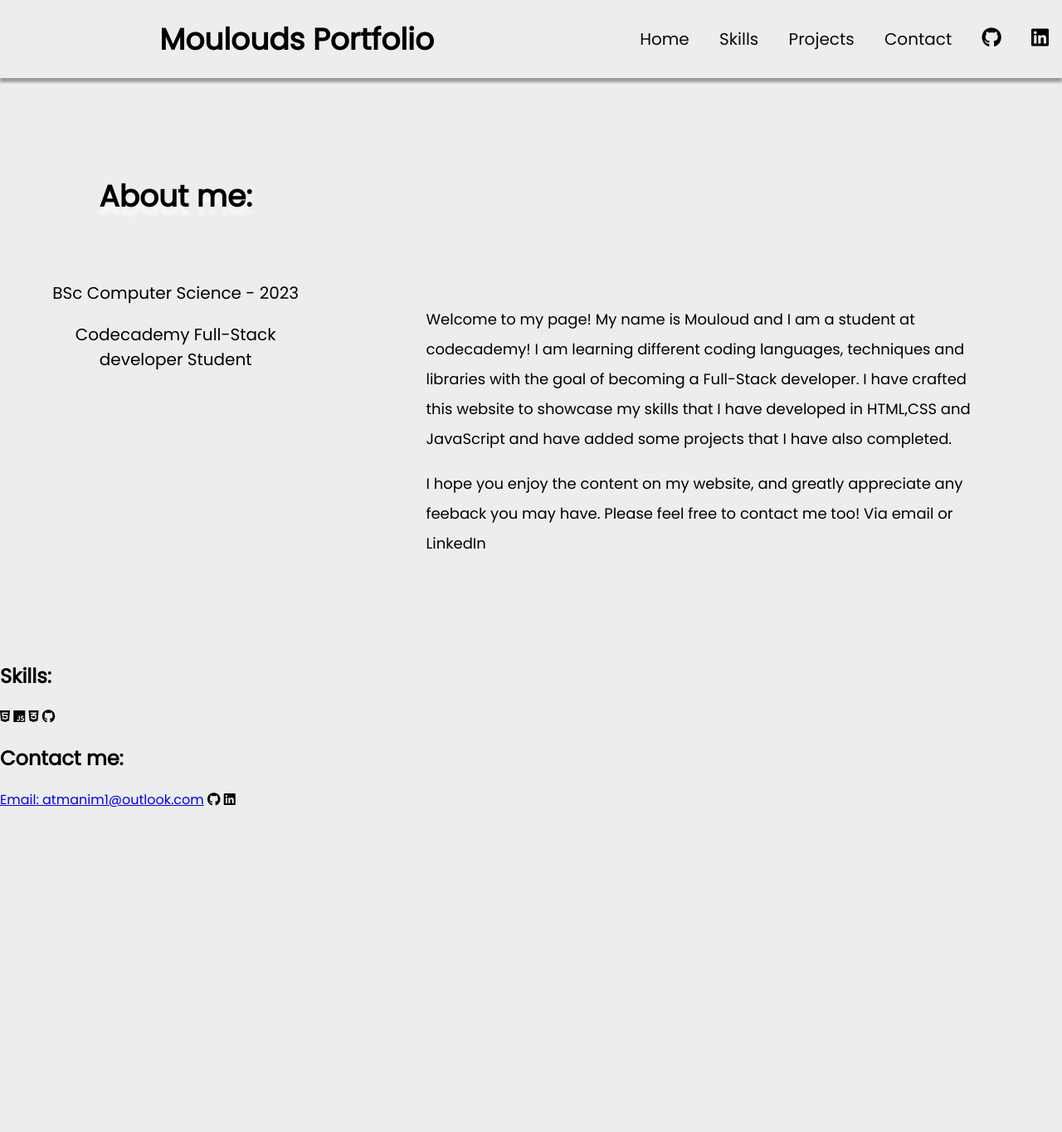
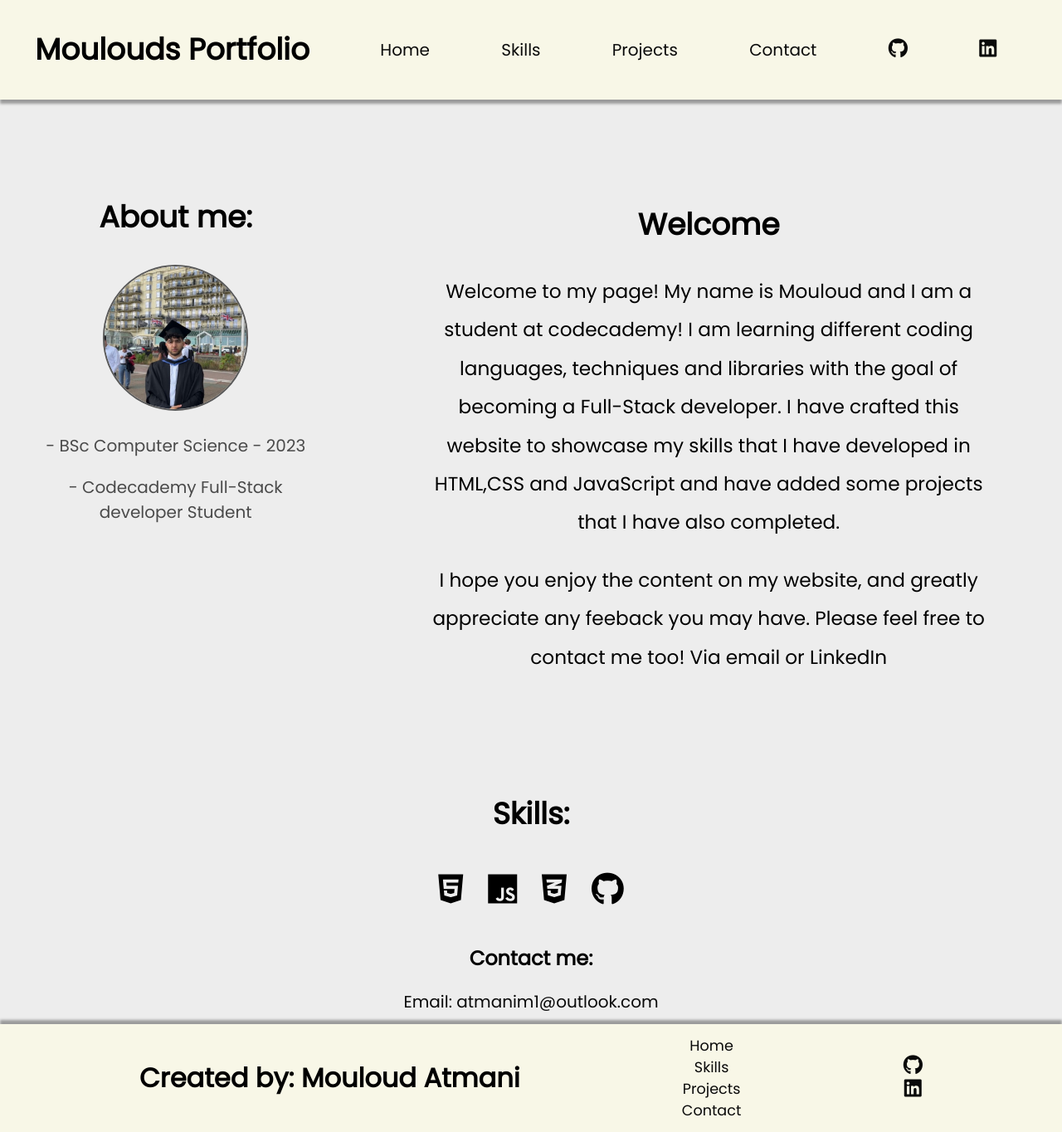
Before and after one commit to m2ygmmm/Portfolio-project-one, a plain HTML site: page index.html in a window 1280 px wide. Shown: the whole page at 83% size. Before the commit the page ends 976 px from the top, so only its background shows below. Drawn offline with Linux system fonts and the light colour scheme.

Commit message:
Version 3

```diff
--- a/index.html
+++ b/index.html
@@ -20,13 +20,14 @@
                 <a href="#skills"><li>Skills</li></a>
                 <a href="/projects.html"><li>Projects</li></a>
                 <a href="#contact"><li>Contact</li></a>
-                <li><i class="fa-brands fa-github" id="iconButton"></i></li>
-                <li><i class="fa-brands fa-linkedin" id="iconButton"></i></li>
+                <a href="https://github.com/m2ygmmm"><li><i class="fa-brands fa-github" id="iconButton"></i></li></a>
+                <a href="https://www.linkedin.com/in/mouloud-atmani-131509255/"><li><i class="fa-brands fa-linkedin" id="iconButton"></i></li></a>
             </ul>
         </nav>
     </header>
     <main id="home" class="grid">
         <section class="col-1">
+            <h1>Welcome</h1>
             <p class="aboutText">Welcome to my page! My name is Mouloud and I am a student at codecademy! I am learning different coding languages,
                 techniques and libraries with the goal of becoming a Full-Stack developer. I have crafted this website to showcase
                 my skills that I have developed in HTML,CSS and JavaScript and have added some projects that I have also completed.
@@ -38,12 +39,12 @@
     <article class="col-2">
         <h1>About me:</h1>
         <figure>
-            <img src="./profile Picture.jpg" alt="" class="profileImg">
+            <img src="./profilePicture.jpg" alt="" class="profileImg">
             <figcaption>
-                <h3>BSc Computer Science - 2023</h3>
+                <h3> - BSc Computer Science - 2023</h3>
             </figcaption>
             <figcaption>
-                <h3>Codecademy Full-Stack developer Student</h3>
+                <h3> - Codecademy Full-Stack developer Student</h3>
             </figcaption>
         </figure>
     </article>
@@ -58,8 +59,19 @@
     <section id="contact">
         <h1>Contact me:</h1>
         <a href="mailto@atmanim1@outlook.com">Email: atmanim1@outlook.com</a>
-        <i class="fa-brands fa-github"></i>
-        <i class="fa-brands fa-linkedin"></i>
     </section>
 </body>
+<footer>
+    <h1>Created by: Mouloud Atmani</h1>
+    <ul>
+        <a href="#"><li>Home</li></a>
+        <a href="#skills"><li>Skills</li></a>
+        <a href="/projects.html"><li>Projects</li></a>
+        <a href="#contact"><li>Contact</li></a>
+    </ul>
+    <ul>
+        <a href="https://github.com/m2ygmmm"><li><i class="fa-brands fa-github" id="iconButton"></i></li></a>
+        <a href="https://www.linkedin.com/in/mouloud-atmani-131509255/"><li><i class="fa-brands fa-linkedin" id="iconButton"></i></li></a>
+    </ul>
+</footer>
 </html>
--- a/stylesheet.css
+++ b/stylesheet.css
@@ -9,6 +9,8 @@ nav{
     flex-wrap: nowrap;
     align-items: stretch;
     box-shadow: 0px 5px 3px 0px rgba(0,0,0,0.35);
+    background-color: rgba(253, 251, 230, 0.75);
+    padding: 1%;
 
 }
 
@@ -16,6 +18,13 @@ nav li{
     list-style-type: none;
     display: inline-block;
     padding: 2vh;
+    margin-right: 50px;
+    transition: 0.1s;
+
+}
+nav li:hover{
+    transition: 0.5s;
+    font-size: 1.5rem;
 
 }
 nav a{
@@ -24,6 +33,7 @@ nav a{
     font-size: 1.25rem;
 
 }
+
 nav h1{
     font-size: 2.25rem;
     margin: auto;
@@ -42,8 +52,9 @@ nav h1{
 .col-1{ /* Right side */
     grid-column: 2 / span 2;
     grid-row: 1 / 1;
-    margin-top: 20%;
+    margin-top: 1%;
     padding: 10%;
+    text-align: center;
 }
 .col-2{ /* Left side */
     grid-column: 1 / 2;
@@ -54,7 +65,9 @@ nav h1{
 
 .col-2 h1{
     font-size: 2.25rem;
-    text-shadow: 0px 10px 5px  rgba(255, 255, 255, 0.75);
+}
+.col-1 h1{
+    font-size: 2.25rem;
 }
 
 figure{
@@ -64,15 +77,113 @@ figure{
 .profileImg{
     width: 50%;
     border-radius: 100%;
+    transition: 0.1s;
+    border: 2px solid rgba(23, 23, 23, 0.69);
+}
+.profileImg:hover{
+    width: 60%;
+    transition: 0.5s;
 }
 
 .aboutText{
-    font-size: large;
+    font-size: 1.45rem;
     font-weight: 550;
     line-height: 2;
+    text-align: center;
 }
 
 figcaption h3{
     font-weight: 500;
     font-size: 1.25rem;
+    color: rgb(74, 74, 74);
 }
+
+#skills{
+    text-align: center;
+}
+
+#skills i{
+    padding: 1%;
+    font-size: 2.5rem;
+}
+
+#skills h1{
+    font-size: 2.25rem;
+}
+
+#contact{
+    text-align: center;
+    padding: 1%;
+}
+
+#contact a{
+    font-size: 1.25rem;
+    margin: auto;
+    text-decoration: none;
+    color: #0A0A0A;
+}
+
+footer{
+    display: flex;
+    flex-wrap: nowrap;
+    justify-content: space-evenly;
+    box-shadow: 0px -5px 3px 0px rgba(0,0,0,0.35);
+    background-color: rgba(253, 251, 230, 0.75);
+    margin:auto;
+    padding: 1%;
+}
+footer ul{
+    list-style-type: none;
+    margin-top: auto;
+    margin-bottom: auto;
+}
+
+footer a{
+    text-decoration: none;
+    color: #0A0A0A;
+    font-size: 1.1rem;
+    text-align: center;
+
+}
+
+footer h1{
+    margin-top: auto;
+    margin-bottom: auto;
+}
+
+.heading{
+    text-align: center;
+}
+
+.grid-cards{
+    display: grid;
+    grid-template-columns: repeat(3, 1fr);
+    grid-auto-rows: minmax(100px, auto);
+    gap: 5px;
+    text-align: center;
+    padding: 2%;
+}
+
+.cardImg{
+    width:25%;
+    height: 50%;
+}
+.cardText{
+    padding: 10%;
+}
+
+.card-1 i{
+    color: #0A0A0A;
+    font-size: 3rem !important;
+}
+.card-1 a{
+    color: #0A0A0A;
+    font-size: 2rem;
+    text-decoration: none;
+}
+
+.card-1 a:hover{
+    color: #6a6a6a;
+    font-size: 2rem;
+    text-decoration: none;
+}
```
Also changed, not shown: projects.html (+45 -8 lines), profilePicture.jpg (added).
